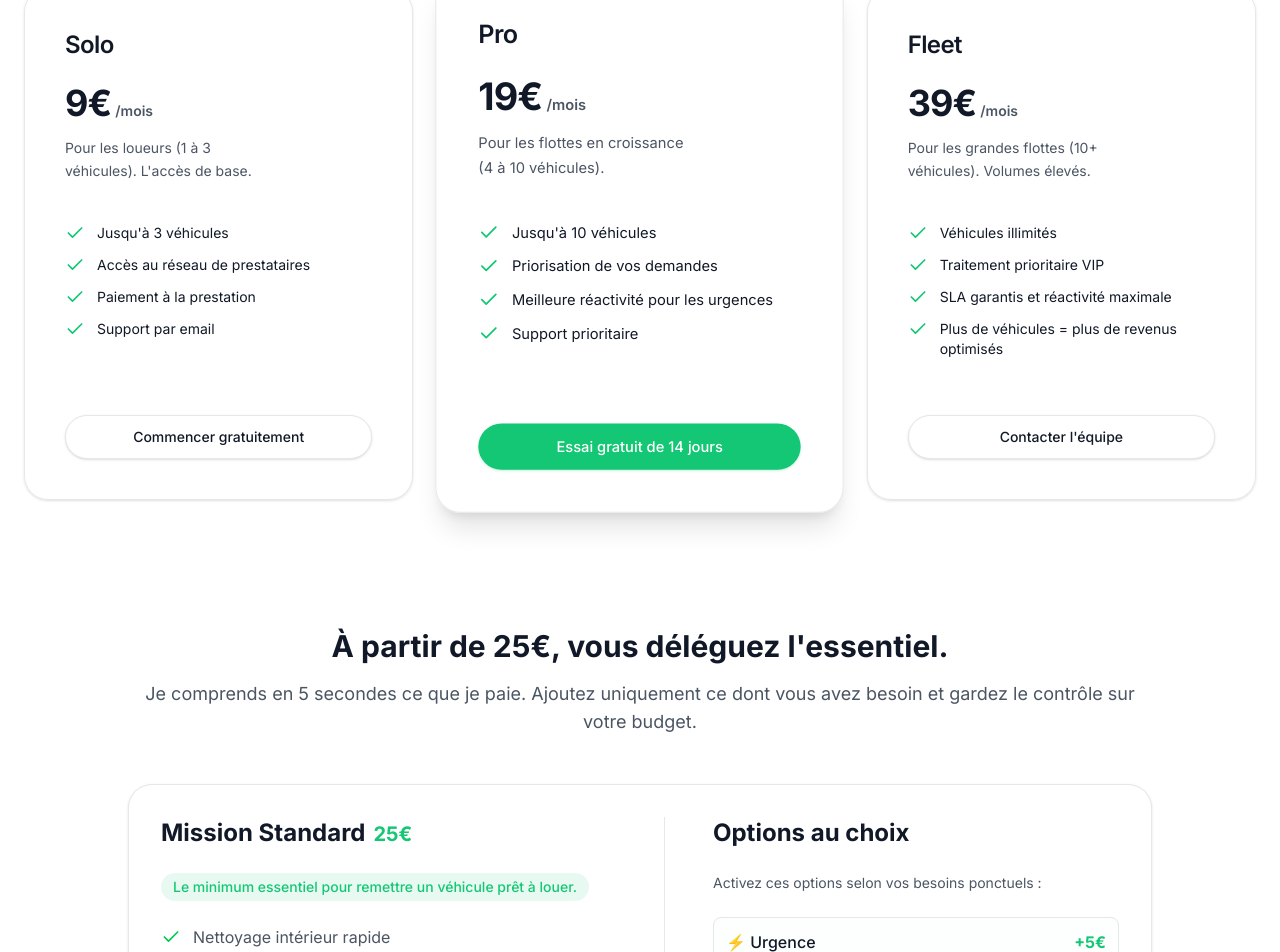
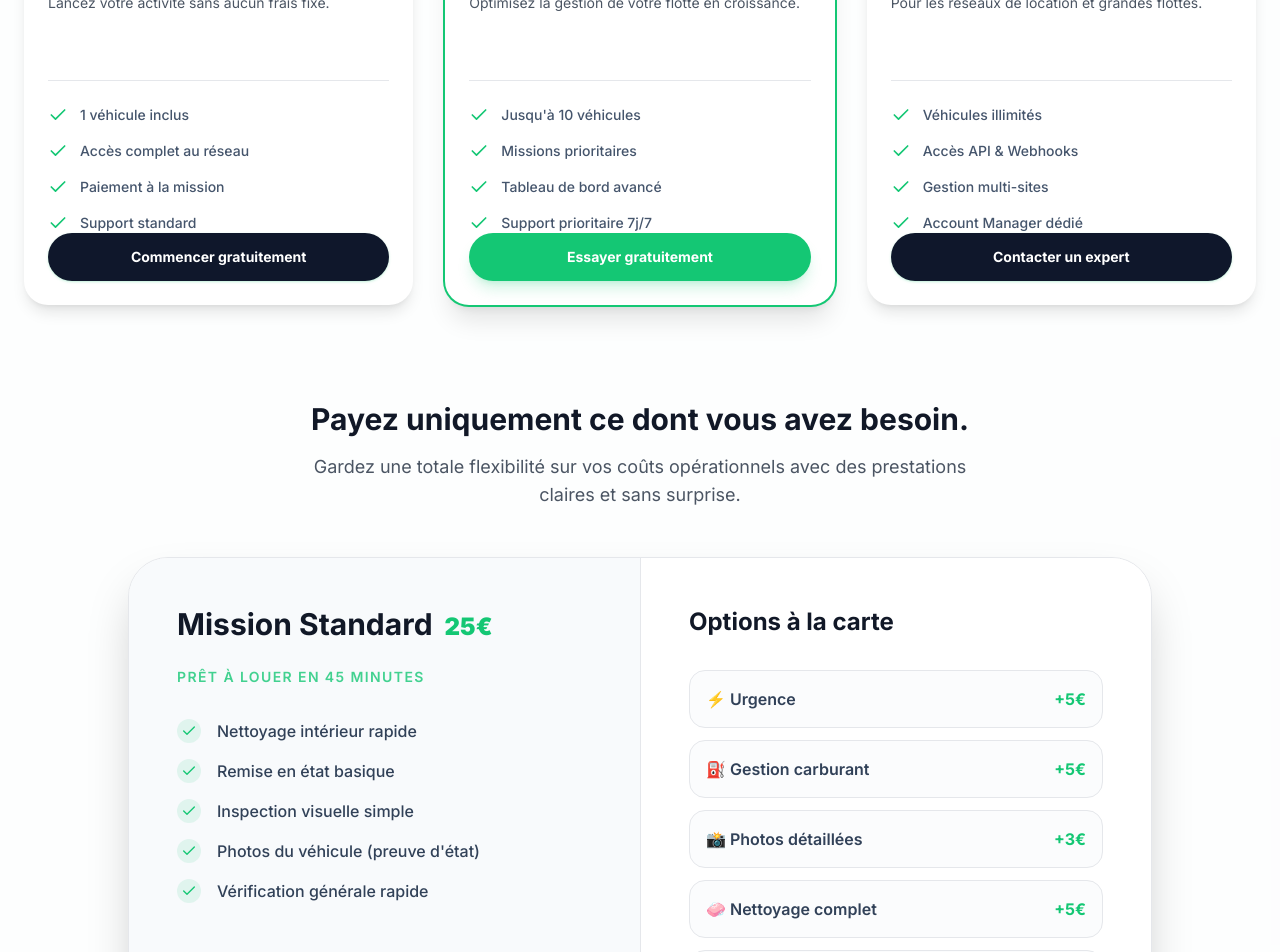
Before and after one commit to CharlyBraunn/next2you-care, a Next.js app: page /pricing in a window 1280 px wide. Shown: the part 580-1532 px from the top of the page. Built offline with nearby package versions, Linux system fonts and the light colour scheme.

Commit message:
feat: Refresh Home, Owners, and Pricing pages with new copy and visuals

```diff
--- a/src/app/(marketing)/pricing/page.tsx
+++ b/src/app/(marketing)/pricing/page.tsx
@@ -6,14 +6,14 @@ import { Check } from "lucide-react"
 export default function PricingPage() {
   const tiers = [
     {
-      name: "Solo",
-      price: "9€",
-      description: "Pour les loueurs (1 à 3 véhicules). L'accès de base.",
+      name: "Starter",
+      price: "0€",
+      description: "Lancez votre activité sans aucun frais fixe.",
       features: [
-        "Jusqu'à 3 véhicules",
-        "Accès au réseau de prestataires",
-        "Paiement à la prestation",
-        "Support par email",
+        "1 véhicule inclus",
+        "Accès complet au réseau",
+        "Paiement à la mission",
+        "Support standard",
       ],
       cta: "Commencer gratuitement",
       highlight: false,
@@ -21,27 +21,27 @@ export default function PricingPage() {
     {
       name: "Pro",
       price: "19€",
-      description: "Pour les flottes en croissance (4 à 10 véhicules).",
+      description: "Optimisez la gestion de votre flotte en croissance.",
       features: [
         "Jusqu'à 10 véhicules",
-        "Priorisation de vos demandes",
-        "Meilleure réactivité pour les urgences",
-        "Support prioritaire",
+        "Missions prioritaires",
+        "Tableau de bord avancé",
+        "Support prioritaire 7j/7",
       ],
-      cta: "Essai gratuit de 14 jours",
+      cta: "Essayer gratuitement",
       highlight: true,
     },
     {
-      name: "Fleet",
-      price: "39€",
-      description: "Pour les grandes flottes (10+ véhicules). Volumes élevés.",
+      name: "Business",
+      price: "Sur devis",
+      description: "Pour les réseaux de location et grandes flottes.",
       features: [
         "Véhicules illimités",
-        "Traitement prioritaire VIP",
-        "SLA garantis et réactivité maximale",
-        "Plus de véhicules = plus de revenus optimisés",
+        "Accès API & Webhooks",
+        "Gestion multi-sites",
+        "Account Manager dédié",
       ],
-      cta: "Contacter l'équipe",
+      cta: "Contacter un expert",
       highlight: false,
     },
   ]
@@ -64,44 +64,45 @@ export default function PricingPage() {
 
   return (
     <div className="flex flex-col w-full">
-      <section className="pt-32 pb-20 lg:pt-40 lg:pb-32 bg-muted/30">
-        <div className="container mx-auto px-6 text-center max-w-3xl space-y-6">
-          <h1 className="text-4xl lg:text-6xl font-bold tracking-tight">
-            Un abonnement <span className="text-primary italic">adapté à votre activité</span>.
+      <section className="pt-24 pb-12 lg:pt-32 lg:pb-20 bg-[#0A2E1A] text-white">
+        <div className="container mx-auto px-6 text-center max-w-4xl space-y-6">
+          <h1 className="text-4xl lg:text-7xl font-extrabold tracking-tight leading-tight">
+            Accélérez votre <span className="text-primary italic">rentabilité</span>.
           </h1>
-          <p className="text-xl text-muted-foreground">
-            Un coût marginal par rapport aux gains générés. Plus vous avez de véhicules, plus vous gagnez du temps.
+          <p className="text-xl text-white/80 max-w-2xl mx-auto">
+            Automatisez vos opérations, réduisez vos coûts fixes et offrez une expérience 5 étoiles à vos clients.
           </p>
         </div>
       </section>
 
-      <section className="py-20">
+      <section className="py-12 bg-muted/30">
         <div className="container mx-auto px-6">
-          <div className="grid grid-cols-1 md:grid-cols-3 gap-8">
+          <div className="grid grid-cols-1 md:grid-cols-3 gap-8 -mt-20 relative z-10">
             {tiers.map((tier, i) => (
-              <Card key={i} className={`flex flex-col p-4 ${tier.highlight ? 'border-primary shadow-xl scale-105 z-10' : 'border-border'}`}>
-                <CardHeader>
-                  <CardTitle className="text-2xl">{tier.name}</CardTitle>
+              <Card key={i} className={`flex flex-col p-6 transition-all duration-300 hover:scale-[1.02] hover:shadow-2xl border-none ${tier.highlight ? 'bg-white shadow-xl ring-2 ring-primary' : 'bg-white shadow-lg'}`}>
+                <CardHeader className="p-0 mb-6">
+                  <CardTitle className="text-2xl font-bold">{tier.name}</CardTitle>
                   <div className="mt-4 flex items-baseline gap-1">
-                    <span className="text-4xl font-bold tracking-tight text-foreground">{tier.price}</span>
-                    <span className="text-sm font-semibold text-muted-foreground">/mois</span>
+                    <span className="text-4xl font-black tracking-tight text-[#0A2E1A]">{tier.price}</span>
+                    {tier.price !== "Sur devis" && <span className="text-sm font-semibold text-muted-foreground">/mois</span>}
                   </div>
-                  <CardDescription className="mt-2 text-balance leading-relaxed">
+                  <CardDescription className="mt-3 text-sm leading-relaxed min-h-[40px]">
                     {tier.description}
                   </CardDescription>
                 </CardHeader>
-                <CardContent className="flex-1">
-                  <ul className="space-y-3 mt-4">
+                <CardContent className="flex-1 p-0">
+                  <div className="w-full h-px bg-border my-6"></div>
+                  <ul className="space-y-4">
                     {tier.features.map((feature, idx) => (
                       <li key={idx} className="flex items-start gap-3 text-sm">
                         <Check className="w-5 h-5 text-primary shrink-0" />
-                        <span>{feature}</span>
+                        <span className="text-slate-600 font-medium">{feature}</span>
                       </li>
                     ))}
                   </ul>
                 </CardContent>
-                <CardFooter className="pt-8">
-                  <Button className="w-full" variant={tier.highlight ? "default" : "outline"} asChild>
+                <CardFooter className="pt-10 p-0">
+                  <Button className={`w-full h-12 rounded-full font-bold transition-all ${tier.highlight ? 'bg-primary text-white hover:bg-primary/90 shadow-lg shadow-primary/20' : 'bg-slate-900 text-white hover:bg-slate-800'}`} asChild>
                     <Link href="/signup">{tier.cta}</Link>
                   </Button>
                 </CardFooter>
@@ -109,41 +110,42 @@ export default function PricingPage() {
             ))}
           </div>
 
-          <div className="mt-32 max-w-5xl mx-auto">
+          <div className="mt-24 max-w-5xl mx-auto">
             <div className="text-center space-y-4 mb-12">
-              <h2 className="text-3xl font-bold">À partir de 25€, vous déléguez l&apos;essentiel.</h2>
-              <p className="text-lg text-muted-foreground">
-                Je comprends en 5 secondes ce que je paie. Ajoutez uniquement ce dont vous avez besoin et gardez le contrôle sur votre budget.
+              <h2 className="text-3xl font-bold">Payez uniquement ce dont vous avez besoin.</h2>
+              <p className="text-lg text-muted-foreground max-w-2xl mx-auto">
+                Gardez une totale flexibilité sur vos coûts opérationnels avec des prestations claires et sans surprise.
               </p>
             </div>
 
-            <div className="grid grid-cols-1 lg:grid-cols-2 gap-12 bg-white rounded-3xl p-8 border border-border shadow-sm">
-              <div className="space-y-6">
-                <div className="flex items-baseline gap-2">
-                  <h3 className="text-2xl font-bold">Mission Standard</h3>
-                  <span className="text-xl text-primary font-bold">25€</span>
+            <div className="grid grid-cols-1 lg:grid-cols-2 gap-0 rounded-[2.5rem] overflow-hidden border border-border shadow-2xl bg-white">
+              <div className="p-10 lg:p-12 space-y-6 bg-slate-50">
+                <div className="flex items-baseline gap-3">
+                  <h3 className="text-3xl font-bold">Mission Standard</h3>
+                  <span className="text-2xl text-primary font-black">25€</span>
                 </div>
-                <p className="text-sm text-primary font-medium bg-primary/10 w-fit px-3 py-1 rounded-full">
-                  Le minimum essentiel pour remettre un véhicule prêt à louer.
+                <p className="text-sm font-semibold text-primary/80 uppercase tracking-widest">
+                  Prêt à louer en 45 minutes
                 </p>
-                <ul className="space-y-4 mt-6">
+                <ul className="space-y-4 mt-8">
                   {missionIncludes.map((item, idx) => (
-                    <li key={idx} className="flex items-center gap-3 text-muted-foreground">
-                      <Check className="w-5 h-5 text-green-500" />
+                    <li key={idx} className="flex items-center gap-4 text-slate-700 font-medium">
+                      <div className="w-6 h-6 rounded-full bg-primary/10 flex items-center justify-center shrink-0">
+                        <Check className="w-4 h-4 text-primary" />
+                      </div>
                       <span>{item}</span>
                     </li>
                   ))}
                 </ul>
               </div>
 
-              <div className="space-y-6 lg:pl-12 lg:border-l border-border">
-                <h3 className="text-2xl font-bold">Options au choix</h3>
-                <p className="text-sm text-muted-foreground">Activez ces options selon vos besoins ponctuels :</p>
-                <div className="space-y-3 mt-6">
+              <div className="p-10 lg:p-12 space-y-8 bg-white border-t lg:border-t-0 lg:border-l border-border">
+                <h3 className="text-2xl font-bold">Options à la carte</h3>
+                <div className="grid grid-cols-1 gap-3">
                   {upsells.map((option, idx) => (
-                    <div key={idx} className="flex items-center justify-between p-3 rounded-lg border border-border bg-muted/30">
-                      <span className="font-medium">{option.name}</span>
-                      <span className="font-bold text-primary">{option.price}</span>
+                    <div key={idx} className="flex items-center justify-between p-4 rounded-2xl border border-slate-100 bg-slate-50/50 hover:border-primary/20 hover:bg-white transition-all group">
+                      <span className="font-semibold text-slate-700">{option.name}</span>
+                      <span className="font-bold text-primary group-hover:scale-110 transition-transform">{option.price}</span>
                     </div>
                   ))}
                 </div>
--- a/src/components/marketing/Navbar.tsx
+++ b/src/components/marketing/Navbar.tsx
@@ -112,7 +112,7 @@ export const Navbar = () => {
               className={cn(
                 "hidden md:inline-flex rounded-full px-6 font-bold transition-all hover:scale-105 active:scale-95 border-none",
                 isOverHero && !isMobileMenuOpen
-                  ? "bg-white text-primary hover:bg-white/90 shadow-none text-brand-green"
+                  ? "bg-white text-[#0A2E1A] hover:bg-white/90 shadow-none"
                   : "bg-[#14C774] text-white hover:bg-[#26D885] shadow-md"
               )}
               asChild
```
Also changed, not shown: src/app/(marketing)/owners/page.tsx (+64 -41 lines), src/app/(marketing)/page.tsx (+4 -4 lines).
